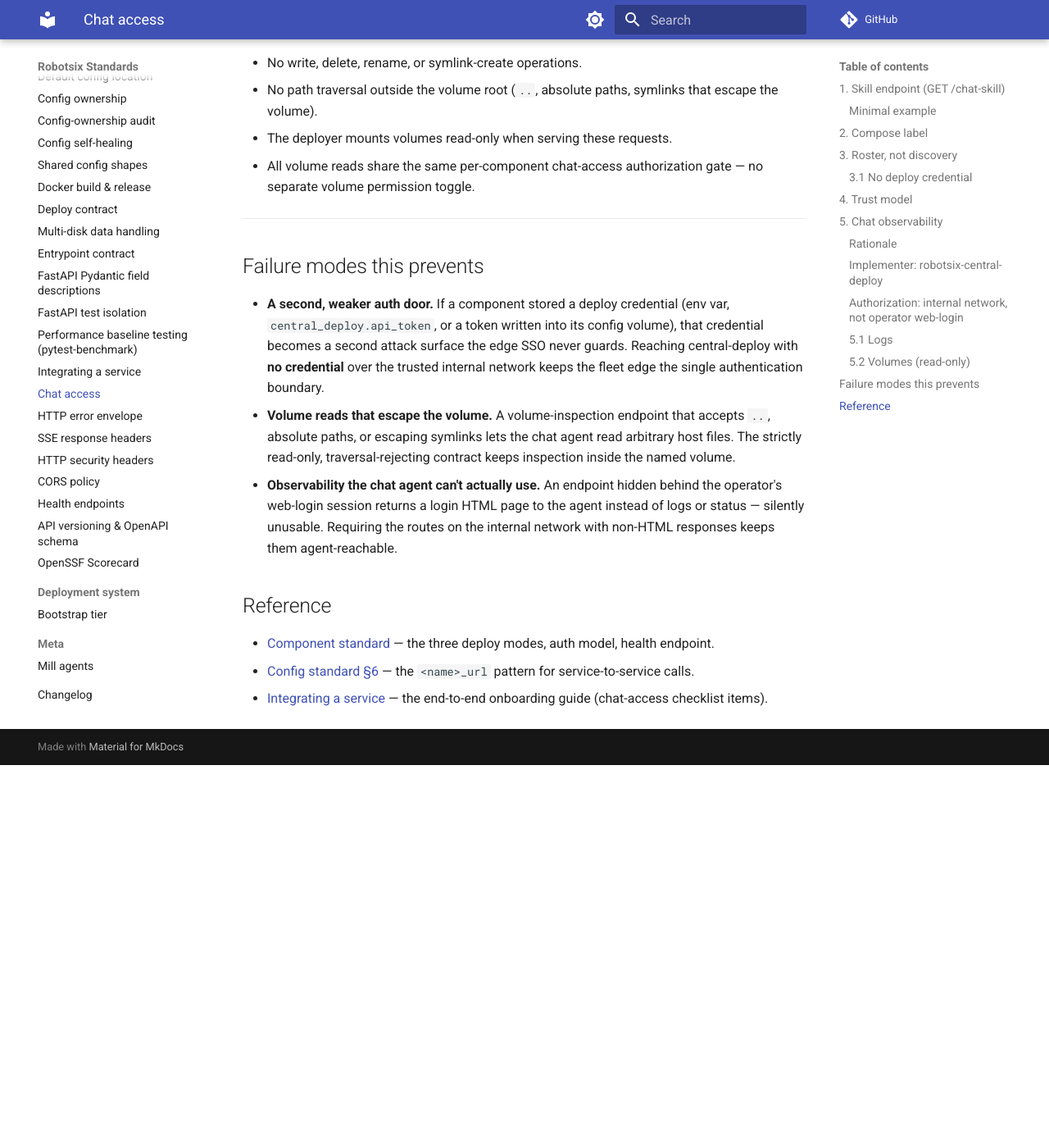
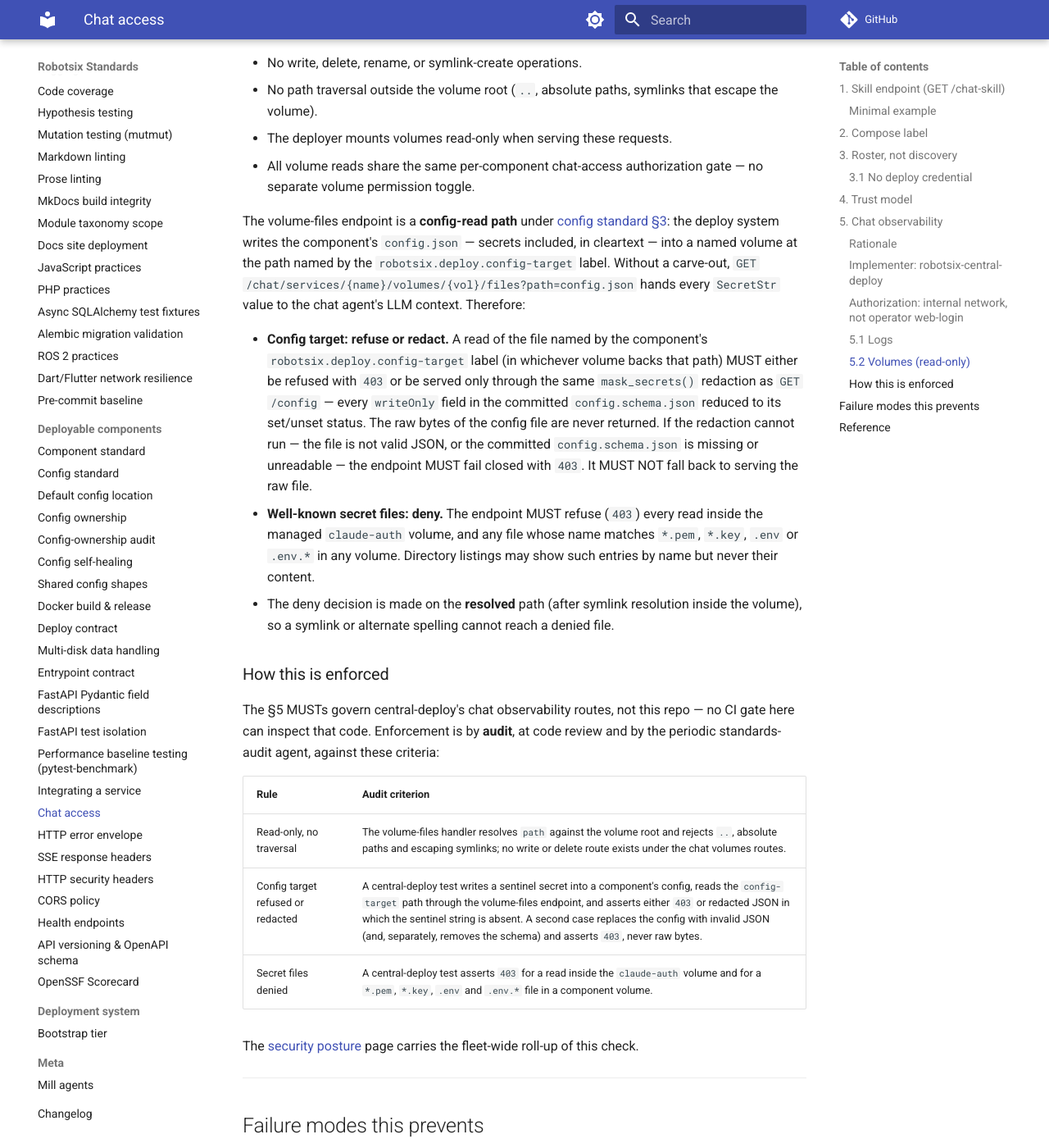
Before and after one commit to damien-robotsix/robotsix-standards, an MkDocs documentation site: the page built from docs/chat-access-standard.md, in a window 1280 px wide and 1400 px high, scrolled down 5292 px. Shown: the whole window at 82% size. Built offline with MkDocs 1.6.1 and Material for MkDocs 9.7.7, drawn with Linux system fonts in a browser that asks for light colours; comment, search, counter and statistics services are not loaded; before the commit the page ends 6225 px from its top, so only the background shows below that; some of the changed text lies outside the part shown.

Commit message:
docs: chat-access-standard: chat volume-read endpoint can return cleartext config.json secrets, bypassing config-standard redact-on-read (20261025T211539Z-chat-access-standard-chat-volume-read-en-9275) (#428)
* docs: chat-access-standard: chat volume-read endpoint can return cleartext config.json secrets, bypassing config-standard redact-on-read (20261025T211539Z-chat-access-standard-chat-volume-read-en-9275)

* docs: chat-access-standard: chat volume-read endpoint can return cleartext config.json secrets, bypassing config-standard redact-on-read (20261025T211539Z-chat-access-standard-chat-volume-read-en-9275)

* docs: chat-access-standard: chat volume-read endpoint can return cleartext config.json secrets, bypassing config-standard redact-on-read (20261025T211539Z-chat-access-standard-chat-volume-read-en-9275)

---------

Co-authored-by: robotsix-mill <mill@robotsix.local>

```diff
--- a/docs/chat-access-standard.md
+++ b/docs/chat-access-standard.md
@@ -249,6 +249,46 @@ The volume access path is **strictly read-only**:
 - All volume reads share the same per-component chat-access authorization
   gate — no separate volume permission toggle.
 
+The volume-files endpoint is a **config-read path** under
+[config standard §3](config-standard.md#3-one-secret-convention): the deploy
+system writes the component's `config.json` — secrets included, in cleartext
+— into a named volume at the path named by the
+`robotsix.deploy.config-target` label. Without a carve-out,
+`GET /chat/services/{name}/volumes/{vol}/files?path=config.json` hands every
+`SecretStr` value to the chat agent's LLM context. Therefore:
+
+- **Config target: refuse or redact.** A read of the file named by the
+  component's `robotsix.deploy.config-target` label (in whichever volume
+  backs that path) MUST either be refused with `403` or be served only
+  through the same `mask_secrets()` redaction as `GET /config` — every
+  `writeOnly` field in the committed `config.schema.json` reduced to its
+  set/unset status. The raw bytes of the config file are never returned.
+  If the redaction cannot run — the file is not valid JSON, or the committed
+  `config.schema.json` is missing or unreadable — the endpoint MUST fail
+  closed with `403`. It MUST NOT fall back to serving the raw file.
+- **Well-known secret files: deny.** The endpoint MUST refuse (`403`) every
+  read inside the managed `claude-auth` volume, and any file whose name
+  matches `*.pem`, `*.key`, `.env` or `.env.*` in any volume. Directory
+  listings may show such entries by name but never their content.
+- The deny decision is made on the **resolved** path (after symlink
+  resolution inside the volume), so a symlink or alternate spelling cannot
+  reach a denied file.
+
+### How this is enforced
+
+The §5 MUSTs govern central-deploy's chat observability routes, not this
+repo — no CI gate here can inspect that code. Enforcement is by **audit**, at
+code review and by the periodic standards-audit agent, against these criteria:
+
+| Rule | Audit criterion |
+|---|---|
+| Read-only, no traversal | The volume-files handler resolves `path` against the volume root and rejects `..`, absolute paths and escaping symlinks; no write or delete route exists under the chat volumes routes. |
+| Config target refused or redacted | A central-deploy test writes a sentinel secret into a component's config, reads the `config-target` path through the volume-files endpoint, and asserts either `403` or redacted JSON in which the sentinel string is absent. A second case replaces the config with invalid JSON (and, separately, removes the schema) and asserts `403`, never raw bytes. |
+| Secret files denied | A central-deploy test asserts `403` for a read inside the `claude-auth` volume and for a `*.pem`, `*.key`, `.env` and `.env.*` file in a component volume. |
+
+The [security posture](security-posture.md#audit) page carries the fleet-wide
+roll-up of this check.
+
 ---
 
 ## Failure modes this prevents
@@ -262,6 +302,15 @@ The volume access path is **strictly read-only**:
   accepts `..`, absolute paths, or escaping symlinks lets the chat agent read
   arbitrary host files. The strictly read-only, traversal-rejecting contract
   keeps inspection inside the named volume.
+- **Secrets leaking into the LLM context through volume reads.** The
+  component's `config.json` (cleartext `SecretStr` values) and the
+  `claude-auth` credentials live in volumes. A volume-files endpoint that
+  serves them raw bypasses config-standard's redact-on-read MUST and puts a
+  component's own credentials one prompt injection away from exfiltration
+  (OWASP LLM02:2025 with LLM01 as trigger; OWASP A01:2025) — the same
+  second-door risk [§3.1](#31-no-deploy-credential) closes. Refusing or
+  redacting the config target and denying well-known secret files keeps
+  them out of the agent's context.
 - **Observability the chat agent can't actually use.** An endpoint hidden
   behind the operator's web-login session returns a login HTML page to the
   agent instead of logs or status — silently unusable. Requiring the routes
```
Also changed, not shown: docs/config-standard.md (+6 -1 lines).
